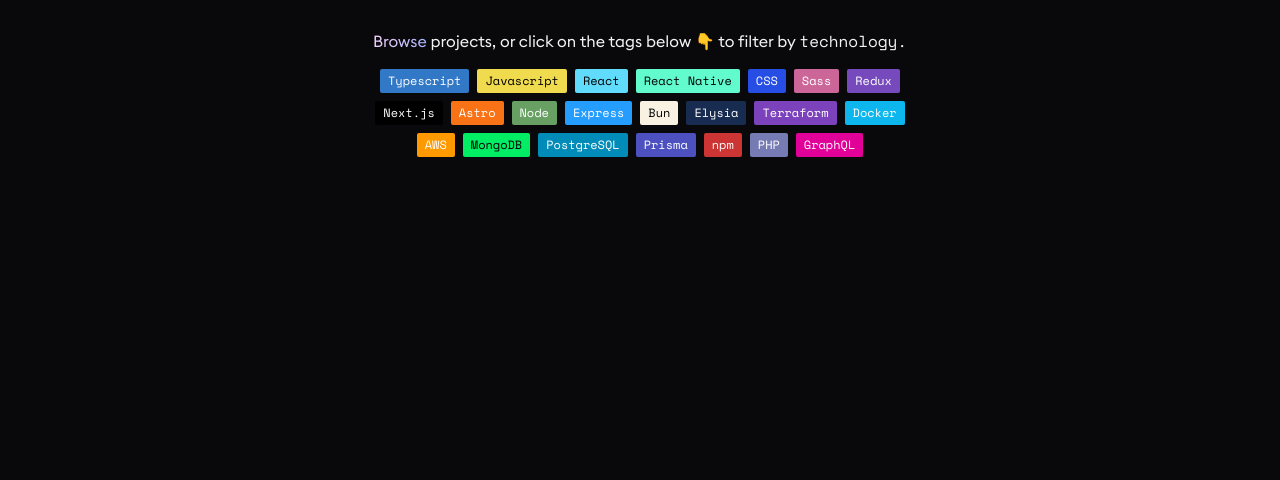
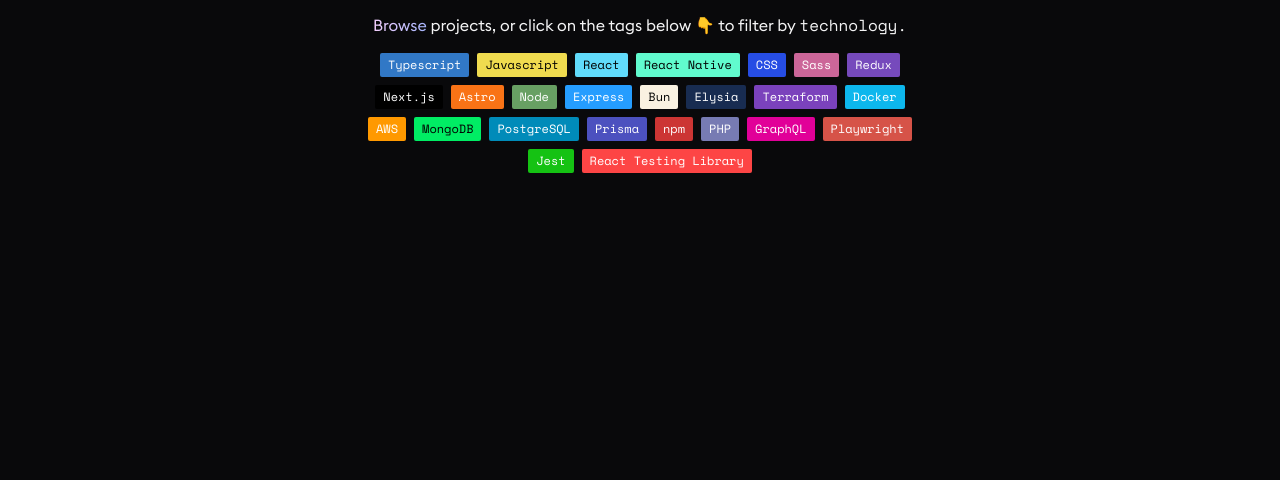
Before and after one commit to karledenstal/karledenstal.dev, an Astro site: page / in a window 1280 px wide. Shown: the part 320-800 px from the top of the page. Built offline with nearby package versions, Linux system fonts and the light colour scheme; Astro itself is replaced by a stand-in of ours.

Commit message:
update stack

```diff
--- a/src/content/projects/dentech.md
+++ b/src/content/projects/dentech.md
@@ -18,7 +18,7 @@
     'Next.js',
     'Playwright',
     'Jest',
-    'Vitest',
+    'React Testing Library',
     'Typescript',
     'Docker',
     'Webflow Devlink',
--- a/src/content/projects/ericsson.md
+++ b/src/content/projects/ericsson.md
@@ -16,6 +16,8 @@
     'GraphQL',
     'REST',
     'Styled Components',
+    'Jest',
+    'React Testing Library',
     'LESS',
     'SASS',
   ]
--- a/src/tech.ts
+++ b/src/tech.ts
@@ -138,4 +138,22 @@
     bg: '#E10098',
     text: '#fff',
   },
+  {
+    label: 'Playwright',
+    value: 'playwright',
+    bg: '#D65348',
+    text: '#fff',
+  },
+  {
+    label: 'Jest',
+    value: 'jest',
+    bg: '#15C213',
+    text: '#fff',
+  },
+  {
+    label: 'React Testing Library',
+    value: 'react-testing-library',
+    bg: '#FD4545',
+    text: '#fff',
+  },
 ];
```
